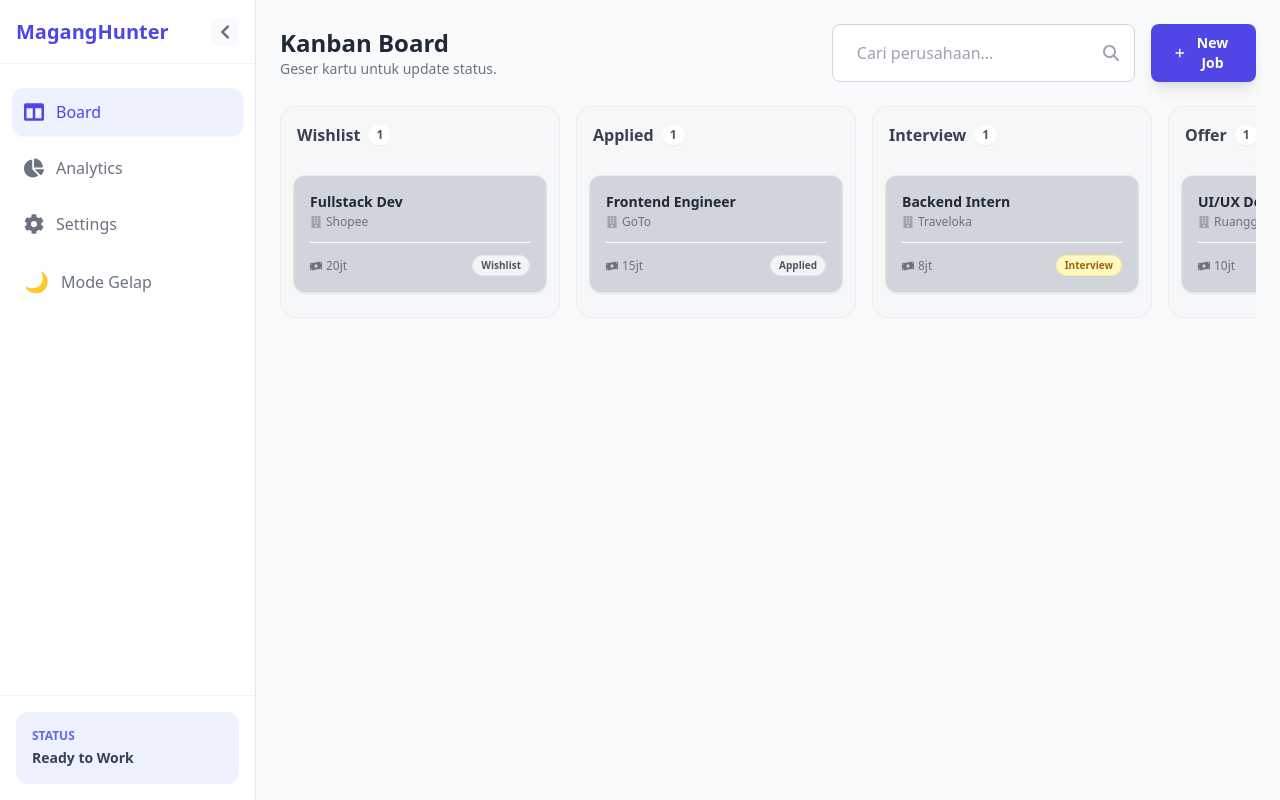
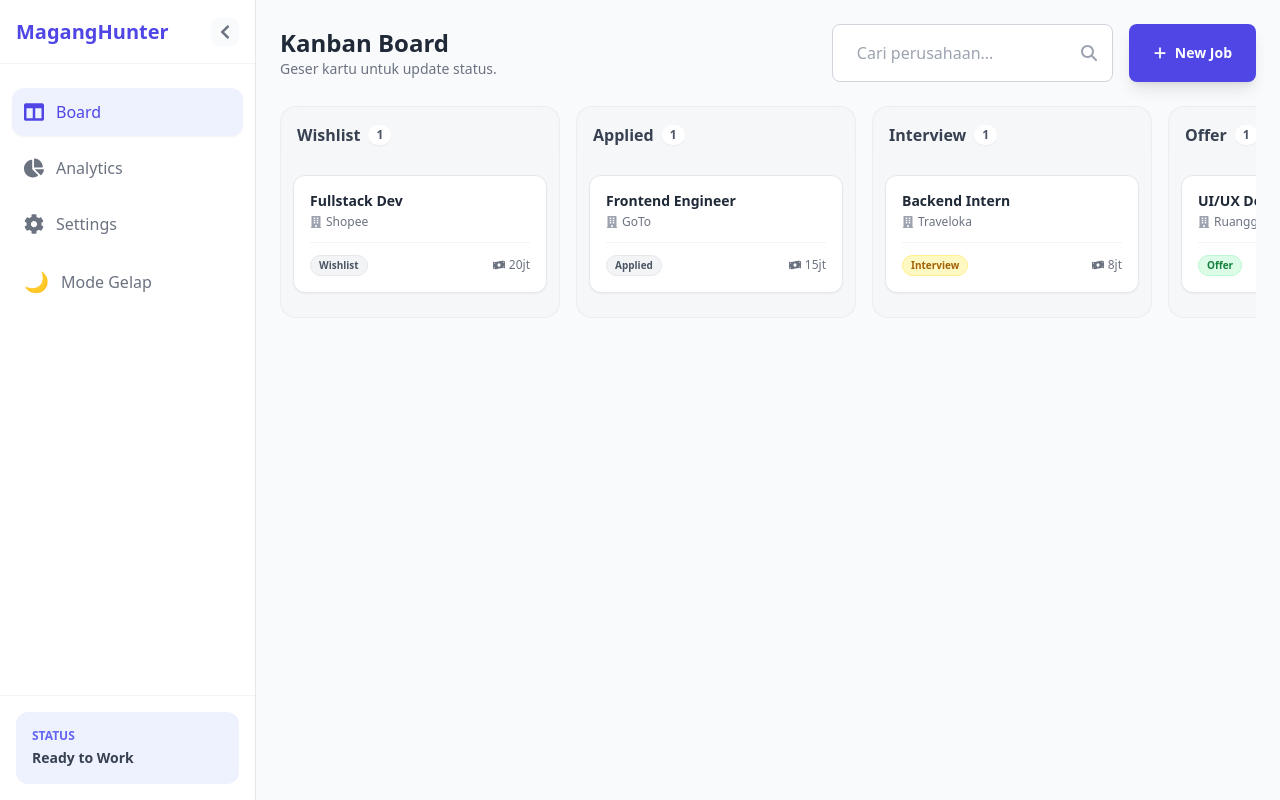
Before and after one commit to mhmdzulfikar/job-application-tracker, a React (Vite) app: page / in a window 1280 px wide. Built offline with nearby package versions, Linux system fonts and the light colour scheme; the HTML template or start-up script is replaced by a standard one.

Commit message:
Update logic alert

```diff
--- a/src/components/JobCard.jsx
+++ b/src/components/JobCard.jsx
@@ -1,59 +1,80 @@
 import { useDraggable } from "@dnd-kit/core";
-import { CSS } from "@dnd-kit/utilities"; // 2. Buat animasi gerak
-import { FaBuilding, FaMoneyBillWave, FaCalendarAlt, FaPen, FaTrash, FaEye } from "react-icons/fa";
-
-
+import { CSS } from "@dnd-kit/utilities";
+import { FaBuilding, FaMoneyBillWave, FaPen, FaTrash, FaEye } from "react-icons/fa";
 
 const JobCard = ({ job, onDelete, onEdit, onCardClick }) => {
-  // 3. Pasang Hook useDraggable
-  // id: KTP kartu ini biar sistem tau siapa yang lagi diangkat
+  // 1. Setup Drag and Drop
   const { attributes, listeners, setNodeRef, transform } = useDraggable({
-    id: job.id.toString(), // ID harus String
+    id: job.id.toString(),
   });
 
+  const style = { transform: CSS.Translate.toString(transform) };
 
-  const style = {
-    transform: CSS.Translate.toString(transform),
-  };
-
+  // 2. Pewarna Status
   const getStatusColor = (status) => {
     switch(status) {
-        case 'Interview': return 'bg-yellow-100 text-yellow-700 border-yellow-200 ';
-        case 'Offer': return 'bg-green-100 text-green-700 border-green-200';
-        case 'Rejected': return 'bg-red-100 text-red-700 border-red-200';
-        default: return 'bg-gray-100 text-gray-600 border-gray-200';
+        case 'Interview': return 'bg-yellow-100 text-yellow-700 border-yellow-200 dark:bg-yellow-900/30 dark:text-yellow-400 dark:border-yellow-700/50';
+        case 'Offer': return 'bg-green-100 text-green-700 border-green-200 dark:bg-green-900/30 dark:text-green-400 dark:border-green-700/50';
+        case 'Rejected': return 'bg-red-100 text-red-700 border-red-200 dark:bg-red-900/30 dark:text-red-400 dark:border-red-700/50';
+        default: return 'bg-gray-100 text-gray-600 border-gray-200 dark:bg-gray-700 dark:text-gray-300 dark:border-gray-600';
     }
   };
 
+  // --- 3. FITUR BARU: TUKANG HITUNG SISA HARI INTERVIEW ---
+  const getDaysLeftInfo = () => {
+    // Kalau user belum ngisi tanggal interview di Pop-Up, ngga usah nampilin Badge
+    if (!job.interviewDate) return null;
+
+    const targetDate = new Date(job.interviewDate);
+    const today = new Date();
+
+    // Kita reset jamnya jadi 00:00 biar hitungan harinya presisi (Math logic)
+    targetDate.setHours(0, 0, 0, 0);
+    today.setHours(0, 0, 0, 0);
+
+    // Hitung selisih waktu pakai rumus: Milidetik -> Hari
+    const diffTime = targetDate - today;
+    const diffDays = Math.ceil(diffTime / (1000 * 60 * 60 * 24));
+
+    // Nentuin warna dan teks Badge sesuai sisa hari
+    if (diffDays < 0) {
+        return { text: "Terlewat", color: "bg-gray-100 text-gray-500 border border-gray-200 dark:bg-gray-700 dark:text-gray-400" };
+    } else if (diffDays === 0) {
+        return { text: "Hari Ini! 🔥", color: "bg-red-500 text-white animate-pulse shadow-md" };
+    } else if (diffDays === 1) {
+        return { text: "Besok ⚠️", color: "bg-orange-100 text-orange-700 border border-orange-200 dark:bg-orange-900/50 dark:text-orange-400" };
+    } else {
+        return { text: `H-${diffDays} ⏳`, color: "bg-blue-100 text-blue-700 border border-blue-200 dark:bg-blue-900/50 dark:text-blue-400" };
+    }
+  };
+
+  const badgeInfo = getDaysLeftInfo();
+
   return (
-
-    // {...listeners} {...attributes}
     <div
         ref={setNodeRef}
         style={style}
         {...listeners}
         {...attributes}
-
-
-        className="dark:bg-white p-4 rounded-xl bg-gray-300 shadow-sm border dark:border-gray-300 hover:shadow-md transition-all cursor-grab active:cursor-grabbing mb-3 group relative z-10"
+        // UI Kartu diubah biar lebih bersih, support dark mode, dan ngga gelap (bg-gray-300 dihapus)
+        className="bg-white dark:bg-gray-800 p-4 rounded-xl shadow-sm border border-gray-200 dark:border-gray-700 hover:shadow-md transition-all cursor-grab active:cursor-grabbing mb-3 group relative z-10"
     >
 
-      {/* --- TOMBOL AKSI (Muncul pas hover) --- */}
-      <div className="absolute top-2 right-2 flex gap-1 opacity-0 group-hover:opacity-100 transition-opacity">
-
-        {/* 1. TOMBOL DETAIL CARD */}
+      {/* --- TOMBOL AKSI (Muncul pas hover, dipojok kanan atas) --- */}
+      <div className="absolute top-2 right-2 flex gap-1 opacity-0 group-hover:opacity-100 transition-opacity bg-white/80 dark:bg-gray-800/80 backdrop-blur-sm p-1 rounded-lg">
+        {/* Tombol Detail (Mata) */}
         <button
             onPointerDown={(e) => {
-                e.stopPropagation(); // Stop biar ga dikira mau nge-drag
-                onCardClick(job); // Buka Pop-Up Detail!
+                e.stopPropagation();
+                onCardClick(job);
             }}
-            className="p-1.5 text-gray-400 hover:text-green-500 hover:bg-green-50 dark:hover:text-green-400  rounded-md"
+            className="p-1.5 text-gray-400 hover:text-green-500 hover:bg-green-50 dark:hover:text-green-400 dark:hover:bg-green-900/50 rounded-md"
             title="Lihat Detail"
         >
-            <FaEye size={10} />
+            <FaEye size={12} />
         </button>
 
-        {/* 2. Tombol Edit */}
+        {/* Tombol Edit */}
         <button
             onPointerDown={(e) => {
                 e.stopPropagation();
@@ -62,10 +83,10 @@ const JobCard = ({ job, onDelete, onEdit, onCardClick }) => {
             className="p-1.5 text-gray-400 hover:text-blue-500 hover:bg-blue-50 dark:hover:text-blue-400 dark:hover:bg-blue-900/50 rounded-md"
             title="Edit Cepat"
         >
-            <FaPen size={10} />
+            <FaPen size={12} />
         </button>
 
-        {/* 3. Tombol Delete */}
+        {/* Tombol Delete */}
         <button
             onPointerDown={(e) => {
                 e.stopPropagation();
@@ -74,62 +95,45 @@ const JobCard = ({ job, onDelete, onEdit, onCardClick }) => {
             className="p-1.5 text-gray-400 hover:text-red-500 hover:bg-red-50 dark:hover:text-red-400 dark:hover:bg-red-900/50 rounded-md"
             title="Hapus Lamaran"
         >
-            <FaTrash size={10} />
-        </button>
-      </div>
-
-      {/* --- TOMBOL AKSI (Muncul pas hover) --- */}
-      <div className="absolute top-2 right-2 flex gap-1 opacity-0 group-hover:opacity-100 transition-opacity">
-
-       {/* 1 */}
-        {/* Tombol Edit */}
-        <button
-            // onPointerDown biar ga bentrok sama drag n drop
-            onPointerDown={(e) => {
-                e.stopPropagation(); // Stop biar ga dikira mau nge-drag
-                onEdit();
-            }}
-            className="p-1.5  text-gray-400 hover:text-blue-500 hover:bg-blue-50 rounded-md"
-        >
-            <FaPen size={10} />
-        </button>
-
-
-        {/* Tombol Delete */}
-        <button
-            onPointerDown={(e) => {
-                e.stopPropagation();
-                onDelete(job.id);
-            }}
-            className="p-1.5  text-gray-400 hover:text-red-500 hover:bg-red-50 rounded-md"
-        >
-            <FaTrash size={10} />
+            <FaTrash size={12} />
         </button>
       </div>
       {/* ------------------------------------- */}
 
-      {/* Header */}
-      <div className="flex justify-between items-start mb-2 pr-6"> {/* pr-6 biar ga nabrak tombol */}
+      {/* Header (Posisi & Perusahaan) */}
+      <div className="flex justify-between items-start mb-2 pr-16"> {/* pr-16 biar teks ga ketimpa tombol hover */}
         <div>
-            <h3 className="font-bold text-gray-800  text-sm">{job.position}</h3>
-            <div className="flex items-center gap-1 text-xs text-gray-500 font-medium mt-0.5">
+            <h3 className="font-bold text-gray-800 dark:text-gray-100 text-sm leading-tight">{job.position}</h3>
+            <div className="flex items-center gap-1 text-xs text-gray-500 dark:text-gray-400 font-medium mt-1">
                 <FaBuilding className="text-gray-400" />
                 {job.company}
             </div>
         </div>
       </div>
 
-      {/* Footer */}
-      <div className="flex items-center justify-between mt-3 pt-3 border-t dark:border-gray-500 border-white">
-        <div className="flex items-center gap-1 text-xs text-gray-500">
-            <FaMoneyBillWave /> {job.salary}
-        </div>
-        <div className="flex items-center gap-2">
+      {/* Footer (Status, Badge, & Gaji) */}
+      <div className="flex items-center justify-between mt-3 pt-3 border-t border-gray-100 dark:border-gray-700">
+
+        {/* Kumpulan Badge di Kiri Bawah */}
+        <div className="flex items-center gap-2 flex-wrap">
              <span className={`text-[10px] px-2 py-0.5 rounded-full border font-semibold ${getStatusColor(job.status)}`}>
                 {job.status}
             </span>
+
+            {/* --- MUNCULIN BADGE COUNTDOWN DI SINI --- */}
+            {badgeInfo && (
+                <span className={`text-[10px] font-bold px-2 py-0.5 rounded-full ${badgeInfo.color}`}>
+                    {badgeInfo.text}
+                </span>
+            )}
+        </div>
+
+        {/* Gaji di Kanan Bawah */}
+        <div className="flex items-center gap-1 text-xs text-gray-500 dark:text-gray-400 font-medium shrink-0">
+            <FaMoneyBillWave /> {job.salary}
         </div>
       </div>
+
     </div>
   );
 };
--- a/src/pages/Dashboard.jsx
+++ b/src/pages/Dashboard.jsx
@@ -4,184 +4,223 @@ import { initialJobs, columns } from "../data/initialData";
 import JobCard from "../components/JobCard";
 import KanbanColumn from "../components/KanbanColumn";
 import AddJobModal from "../components/AddJobModal";
-import { FaPlus, FaMagnifyingGlass } from "react-icons/fa6";
 import JobModal from "../components/JobModal";
 import EmptyState from "../components/EmptyState";
+import { FaPlus, FaMagnifyingGlass, FaBell } from "react-icons/fa6";
 
 export default function Dashboard() {
+
   // =========================================
-  // 1. STATE MANAGEMENT (DATA PUSAT)
+  // 1. STATE MANAGEMENT
   // =========================================
 
-  // State Utama: Daftar Lamaran (Jobs)
-  // Logic: Coba ambil dari LocalStorage dulu. Kalau kosong/error, pake data bawaan (initialJobs).
   const [jobs, setJobs] = useState(() => {
     try {
       const saved = localStorage.getItem("magang-jobs");
       return saved ? JSON.parse(saved) : (initialJobs || []);
     } catch (error) {
-      console.error("Gagal baca LocalStorage, reset ke default.", error);
+      console.error("Gagal baca LocalStorage.", error);
       return initialJobs || [];
     }
   });
 
-  // State UI: Kontrol Modal & Pencarian
   const [isModalOpen, setIsModalOpen] = useState(false);
-  const [editingJob, setEditingJob] = useState(null); // Menyimpan data job yang sedang diedit (null = mode add)
+  const [editingJob, setEditingJob] = useState(null);
   const [searchTerm, setSearchTerm] = useState("");
-  const [activeId, setActiveId] = useState(null); // Untuk animasi drag-and-drop
+  const [activeId, setActiveId] = useState(null);
   const [selectedJob, setSelectedJob] = useState(null);
 
   // =========================================
-  // 2. SIDE EFFECTS (PENJAGA)
+  // 2. AUTO SAVE
   // =========================================
 
-  // Auto-Save: Setiap kali 'jobs' berubah, simpan ke LocalStorage biar data gak ilang pas refresh.
   useEffect(() => {
     localStorage.setItem("magang-jobs", JSON.stringify(jobs));
   }, [jobs]);
 
   // =========================================
-  // 3. HANDLERS (LOGIC & ACTION)
+  // 3. HANDLERS
   // =========================================
 
-  // A. Logic Hapus Data
-  const handleDeleteJob = (idYangMauDihapus) => {
+  const handleDeleteJob = (id) => {
     if (window.confirm("Yakin mau hapus lamaran ini?")) {
-      setJobs((prev) => prev.filter((job) => job.id !== idYangMauDihapus));
+      setJobs((prev) => prev.filter((job) => job.id !== id));
     }
   };
 
-  // B. Logic Tambah / Edit Data (Jantung Aplikasi)
-  // Fungsi ini dipanggil oleh Child (AddJobModal) saat tombol 'Simpan' ditekan.
-  // 6
   const handleSaveJob = (jobData) => {
     if (editingJob) {
-      // --- JALUR EDIT (UPDATE) ---
-      // User sedang mengedit data lama.
+      // EDIT MODE
       setJobs((prevJobs) =>
         prevJobs.map((job) =>
-          // Cari job yang ID-nya sama, lalu GABUNGKAN data lama (...job) dengan data baru (...jobData).
-          // PENTING: Spread operator (...job) di kiri menjaga ID dan Date lama agar tidak hilang.
           job.id === editingJob.id ? { ...job, ...jobData } : job
         )
       );
-      setEditingJob(null); // Reset mode edit setelah selesai. //7
+      setEditingJob(null);
     } else {
-      // --- JALUR BARU (ADD) ---
-      // User menambah data baru. Kita perlu bikin ID dan Tanggal baru manual.
+      // ADD MODE
       const newJob = {
-        ...jobData, // Ambil data dari form (Company, Position, dll)
-        id: Date.now(), // Generate ID unik pakai waktu sekarang
-        date: new Date().toLocaleDateString("id-ID"), // Tanggal hari ini
+        ...jobData,
+        id: Date.now(),
+        date: new Date().toLocaleDateString("id-ID"),
       };
-      setJobs((prev) => [newJob, ...prev]); // Masukkan data baru di urutan paling atas.
+      setJobs((prev) => [newJob, ...prev]);
     }
 
-    setIsModalOpen(false); // Tutup modal setelah selesai.
+    setIsModalOpen(false);
   };
 
-  // C. Logic Drag & Drop (Kanban)
-  const handleDragStart = (event) => setActiveId(event.active.id);
+  const handleDragStart = (event) => {
+    setActiveId(event.active.id);
+  };
 
   const handleDragEnd = (event) => {
     const { active, over } = event;
-    if (!over) return; // Kalau didrop di luar kolom, batalkan.
+    if (!over) return;
 
-       const jobId = parseInt(active.id); // ID Kartu yang diangkat
-       const newStatus = over.id; // Nama Kolom tujuan (Status Baru)
+    const jobId = Number(active.id);
+    const newStatus = over.id;
 
-    // Update status job yang digeser
     setJobs((prevJobs) =>
       prevJobs.map((job) =>
         job.id === jobId ? { ...job, status: newStatus } : job
       )
     );
+
     setActiveId(null);
   };
 
-  // D. Logic Buka Modal (Helper)
   const openAddModal = () => {
-    setEditingJob(null); // Pastikan mode edit mati (null) saat tombol 'New Job' ditekan
+    setEditingJob(null);
     setIsModalOpen(true);
   };
 
-
   const openEditModal = (job) => {
-    setEditingJob(job); // Simpan job yang mau diedit
+    setEditingJob(job);
     setIsModalOpen(true);
   };
 
-
-  // const SearchJob = (job) => {
-  //   if (searchTerm === "") {
-  //     return true;
-  //   }
-
-  //   return job.company.toLowerCase().includes(searchTerm.toLowerCase());
-
-  // }
-
-  // E. Logic Simpan Detail Edit dari Modal JobModal
   const handleSaveJobDetails = (updatedJob) => {
-    // Cari kartu yang lama, ganti sama kartu yang baru diedit
-    const newJobs = jobs.map(j => j.id === updatedJob.id ? updatedJob : j);
-    setJobs(newJobs);
-    localStorage.setItem("magang-jobs", JSON.stringify(newJobs)); // Update ke Gudang
+    setJobs((prevJobs) =>
+      prevJobs.map((j) =>
+        j.id === updatedJob.id ? updatedJob : j
+      )
+    );
   };
 
+  // =========================================
+  // 4. TODAY INTERVIEW CHECK
+  // =========================================
+
+  const todayInterviews = jobs.filter(job => {
+    // 1. Skip kalau belum diisi tanggalnya
+    if (!job.interviewDate) return false;
+
+    // Skip kalau kartunya udah di kolom Rejected atau Offer
+    if (job.status === 'Rejected' || job.status === 'Offer') return false;
+
+    const targetDate = new Date(job.interviewDate);
+    const today = new Date();
+
+    // 3. Reset jam biar presisi
+    targetDate.setHours(0, 0, 0, 0);
+    today.setHours(0, 0, 0, 0);
+
+    // 4. Cek apakah harinya sama
+    return targetDate.getTime() === today.getTime();
+  });
+
+  // =========================================
+  // 5. RENDER
+  // =========================================
+
   return (
-    <DndContext onDragEnd={handleDragEnd} onDragStart={handleDragStart}>
+    <DndContext
+      onDragEnd={handleDragEnd}
+      onDragStart={handleDragStart}
+    >
       <div className="p-6 h-full flex flex-col">
-        {/* Header Dashboard */}
+
+        {/* BANNER INTERVIEW (Udah dipindah ke dalem sini biar layoutnya rapi) */}
+        {todayInterviews.length > 0 && (
+          <div className="mb-6 bg-gradient-to-r from-red-500 to-orange-500 rounded-xl p-4 shadow-lg flex items-center justify-between text-white animate-fade-in shrink-0">
+            <div className="flex items-center gap-4">
+              <div className="bg-white/20 p-3 rounded-full animate-pulse">
+                <FaBell size={24} />
+              </div>
+              <div>
+                <h3 className="font-bold text-lg">
+                  Panggilan Perang Hari Ini! 🔥
+                </h3>
+                <p className="text-white/90 text-sm font-medium">
+                  Lu punya{" "}
+                  <span className="font-extrabold text-yellow-200">
+                    {todayInterviews.length} jadwal interview/test
+                  </span>{" "}
+                  hari ini.
+                </p>
+              </div>
+            </div>
+
+            <div className="hidden md:flex gap-2">
+              {todayInterviews.map((job) => (
+                <span
+                  key={job.id}
+                  className="bg-white text-red-600 px-3 py-1 rounded-full text-xs font-bold shadow-sm"
+                >
+                  {job.company}
+                </span>
+              ))}
+            </div>
+          </div>
+        )}
+
+        {/* HEADER */}
         <div className="flex justify-between items-center mb-6">
           <div>
-            <h1 className="text-2xl font-bold text-gray-800 dark:text-gray-200">Kanban Board</h1>
-            <p className="text-sm text-gray-500 dark:text-gray-400">Geser kartu untuk update status.</p>
+            <h1 className="text-2xl font-bold text-gray-800 dark:text-gray-200">
+              Kanban Board
+            </h1>
+            <p className="text-sm text-gray-500 dark:text-gray-400">
+              Geser kartu untuk update status.
+            </p>
           </div>
 
-          <div className="flex gap-4" >
+          <div className="flex gap-4">
             <div className="relative w-full max-w-xs">
               <input
                 type="text"
                 placeholder="Cari perusahaan..."
-                  value={searchTerm} // Pastikan value terikat ke state
+                value={searchTerm}
+                onChange={(e) => setSearchTerm(e.target.value)}
                 className="py-4 px-6 border border-gray-300 rounded-lg w-full outline-none focus:ring-2 focus:ring-indigo-500"
-                  onChange={(e) => setSearchTerm(e.target.value)}
               />
 
-                {/* Ikon hanya muncul JIKA searchTerm kosong */}
               {!searchTerm && (
-                  <FaMagnifyingGlass
-                    className="absolute right-4 top-1/2 -translate-y-1/2 text-gray-400 pointer-events-none"
-                  />
+                <FaMagnifyingGlass className="absolute right-4 top-1/2 -translate-y-1/2 text-gray-400 pointer-events-none" />
               )}
             </div>
 
-            {/* Tombol New Job */}
             <button
               onClick={openAddModal}
-              className="flex items-center gap-2 bg-indigo-600 text-white px-6 py-2 rounded-lg text-sm font-semibold hover:bg-indigo-700 shadow-lg transition-all"
+              className="flex items-center gap-2 bg-indigo-600 text-white px-6 py-2 rounded-lg text-sm font-semibold hover:bg-indigo-700 shadow-lg transition-all shrink-0"
             >
               <FaPlus /> New Job
             </button>
           </div>
         </div>
 
-        {/* Kanban Columns Container */}
-       {/* Kanban Columns Container ATAU Empty State */}
+        {/* EMPTY OR KANBAN */}
         {jobs.length === 0 ? (
-            // JIKA KOSONG: Munculin Empty State di tengah layar
           <div className="flex-1 flex items-center justify-center">
             <EmptyState
               title="Papan Kanban Masih Kosong"
-                    message="Lu belum masukin data lamaran sama sekali. Yuk mulai catat perjuangan lu nembus perusahaan impian!"
+              message="Lu belum masukin data lamaran sama sekali."
               actionText="+ Tambah Lamaran Perdana"
               onAction={openAddModal}
             />
           </div>
         ) : (
-            // JIKA ADA ISINYA: Munculin Papan Kanban beserta kolom-kolomnya
           <div className="flex gap-4 overflow-x-auto pb-4 h-full items-start">
             {columns.map((colTitle) => (
               <KanbanColumn
@@ -191,14 +230,19 @@ export default function Dashboard() {
                 count={jobs.filter((j) => j.status === colTitle).length}
               >
                 {jobs
-                            .filter((job) => job.status === colTitle) // Filter by Column
-                            .filter((job) =>
-                                job.company.toLowerCase().includes(searchTerm.toLowerCase()) ||
-                                job.position.toLowerCase().includes(searchTerm.toLowerCase())
-                            )
+                  .filter((job) => job.status === colTitle)
+                  .filter((job) => {
+                    // 👇 PENGAMAN CRASH: Dikasih ( || "" ) biar kalau kosong ngga error
+                    const companyName = (job.company || "").toLowerCase();
+                    const positionName = (job.position || "").toLowerCase();
+                    const search = searchTerm.toLowerCase();
+
+                    return companyName.includes(search) || positionName.includes(search);
+                  })
                   .map((job) => (
                     <JobCard
                       key={job.id}
+                      id={job.id.toString()}
                       job={job}
                       onDelete={handleDeleteJob}
                       onCardClick={() => setSelectedJob(job)}
@@ -210,19 +254,16 @@ export default function Dashboard() {
           </div>
         )}
 
-        {/* Modal Form */}
-        {/* Props Drilling: Kirim state & handler ke Anak */}
-
-        {/* 3 */}
+        {/* ADD / EDIT MODAL */}
         <AddJobModal
           isOpen={isModalOpen}
           onClose={() => setIsModalOpen(false)}
-          onSave={handleSaveJob} // Aku ganti nama props jadi 'onSave' biar lebih intuitif
+          onSave={handleSaveJob}
           initialData={editingJob}
         />
       </div>
 
-      {/* KALAU ADA KARTU YANG DIKLIK, MUNCULIN MODAL */}
+      {/* DETAIL MODAL */}
       {selectedJob && (
         <JobModal
           job={selectedJob}
```
Lines whose indentation alone changed are shown as unchanged.
